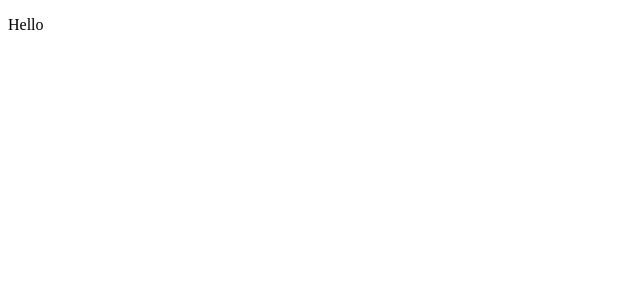
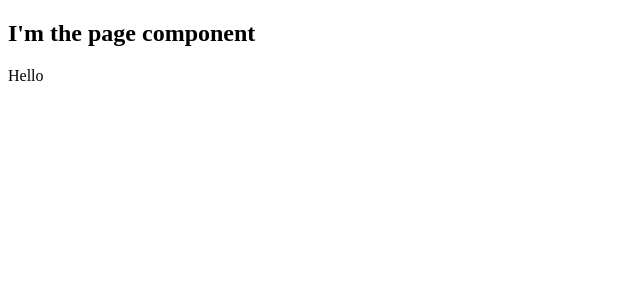
Before and after one commit to Popooov/wesbos-advanced-react, a Next.js app in the folder sick-fits/frontend/: page / in a window 1280 px wide. Shown: the top 300 px of the page, without its empty margins (0-640 px from the left). Built offline with nearby package versions, Linux system fonts and the light colour scheme.

Commit message:
feat(components): add children prop to Page component

```diff
--- a/sick-fits/frontend/components/Page.js
+++ b/sick-fits/frontend/components/Page.js
@@ -1,7 +1,8 @@
-export default function Page() {
-    return (
-        <div>
-            <h2>I'm the page component</h2>
-        </div>
-    )
+export default function Page({ children }) {
+  return (
+    <div>
+      <h2>I'm the page component</h2>
+      {children}
+    </div>
+  );
 }
--- a/sick-fits/frontend/pages/index.js
+++ b/sick-fits/frontend/pages/index.js
@@ -1,7 +1,9 @@
-export default function IndexPage(params) {
+import Page from "../components/Page";
+
+export default function IndexPage() {
   return (
-    <div>
+    <Page>
       <p>Hello</p>
-    </div>
+    </Page>
   );
 }
```
